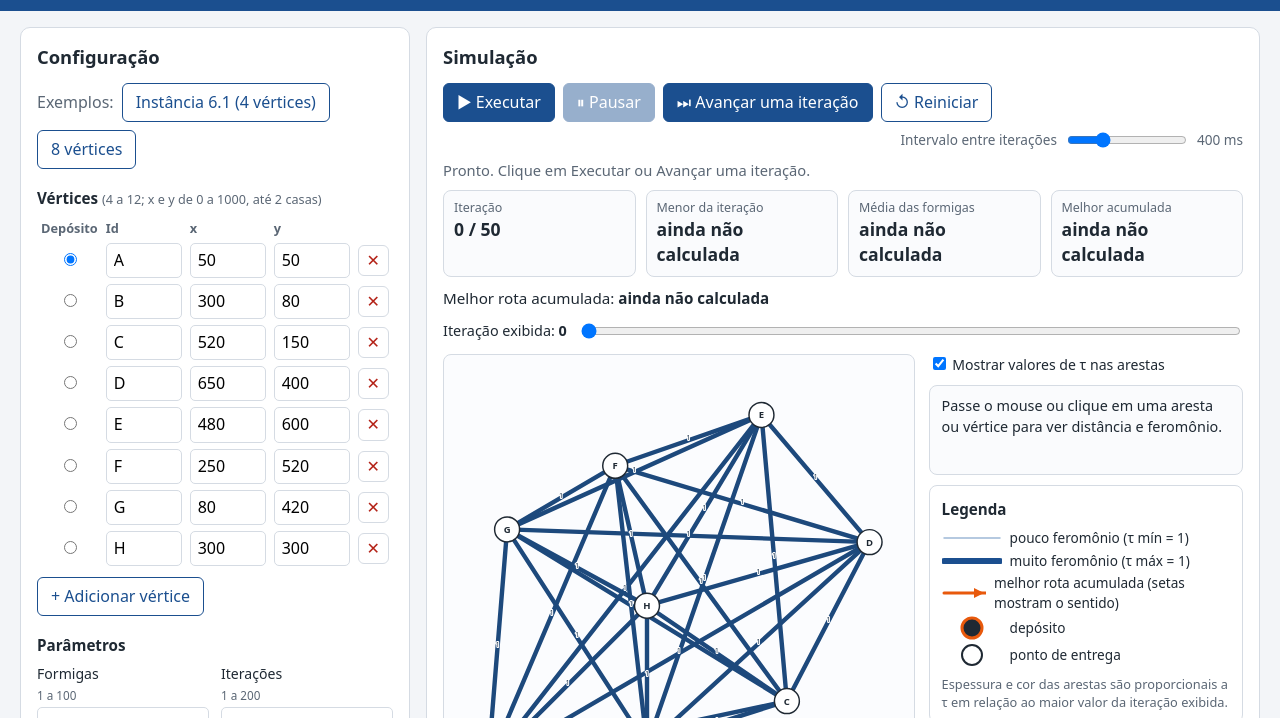
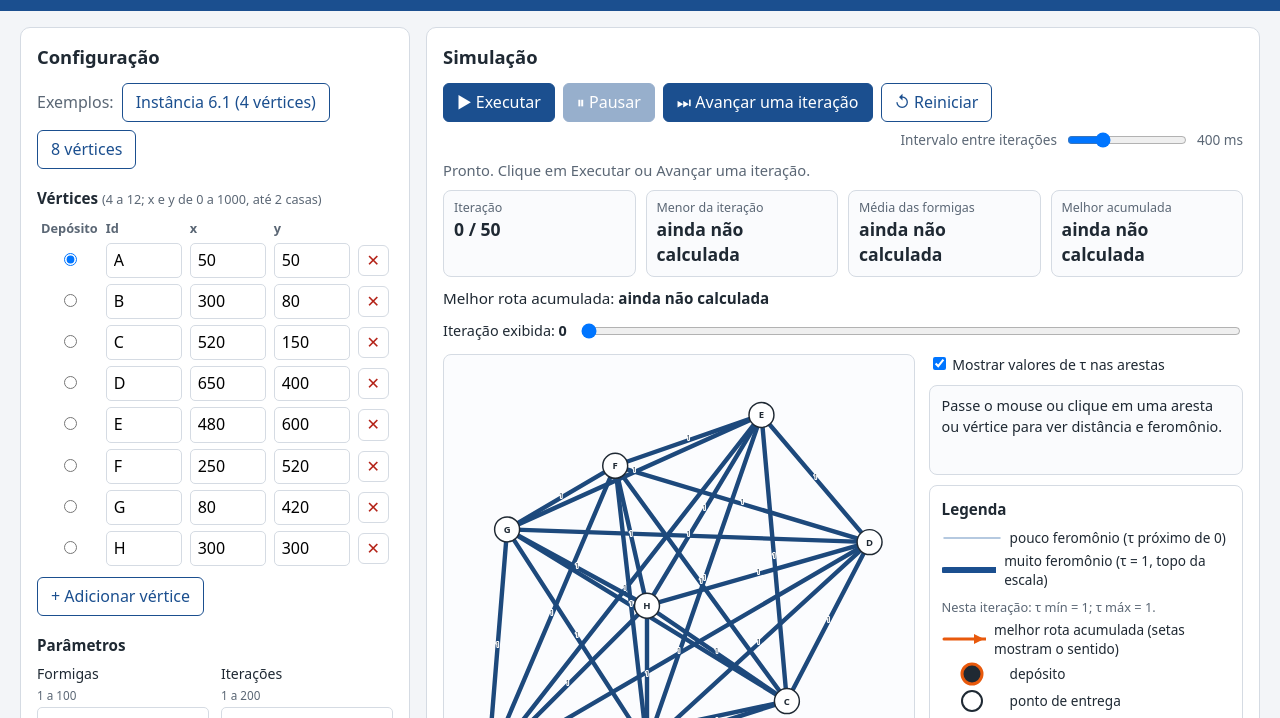
Before and after one commit to Volc4/Ativade-Pratica-IA-Formigas, a plain HTML site: page index.html in a window 1280 px wide. Shown: the part 77-795 px from the top of the page. Drawn offline with Linux system fonts and the light colour scheme.

Commit message:
Escala do feromônio nunca sugere aumento após redução
A espessura e a cor das arestas passam a ser relativas ao maior τ já
alcançado até a iteração exibida (topo que nunca diminui). Antes eram
relativas ao máximo da iteração, e uma aresta que perdeu feromônio podia
parecer mais grossa quando o máximo caía. Legenda, aviso de escala,
README e NOTAS atualizados.

```diff
--- a/app.js
+++ b/app.js
@@ -416,7 +416,12 @@
       if (v < min) min = v;
       if (v > max) max = v;
     }
-    return { tau, min, max, n };
+    // Topo da escala visual: o maior τ já alcançado até a iteração exibida.
+    // Como ele nunca diminui, uma aresta que perdeu feromônio nunca fica mais
+    // grossa nem mais escura (a representação não sugere aumento após redução).
+    let escala = eng.config.tau0;
+    for (let k = 0; k < state.view; k += 1) escala = Math.max(escala, eng.history[k].pheromone.max);
+    return { tau, min, max, escala, n };
   }
 
   /** Melhor rota acumulada até a iteração exibida (troca só se estritamente menor). */
@@ -485,21 +490,22 @@
     const offY = (H - esc * (maxY - minY)) / 2;
     const pos = vs.map((v) => ({ x: offX + (v.x - minX) * esc, y: H - offY - (v.y - minY) * esc }));
 
-    const { tau, min, max, n } = feromonioExibido();
+    const { tau, min, max, escala, n } = feromonioExibido();
 
     // Aviso de mudança de escala visual
     const aviso = $('aviso-escala');
     const anterior = state.lastScale;
-    state.lastScale = { min, max };
-    const mudou = anterior && (Math.abs(anterior.max - max) > 1e-9 * Math.max(1, anterior.max) || Math.abs(anterior.min - min) > 1e-9 * Math.max(1, anterior.min));
+    state.lastScale = escala;
+    const mudou = anterior !== null && Math.abs(anterior - escala) > 1e-9 * Math.max(1, anterior);
     if (mudou) {
-      aviso.textContent = `A escala visual mudou: espessura e cor agora são relativas a τ entre ${fmt(min)} e ${fmt(max)} (antes: ${fmt(anterior.min)} a ${fmt(anterior.max)}).`;
+      aviso.textContent = `A escala visual mudou: a espessura máxima agora corresponde a τ = ${fmt(escala)} (antes: τ = ${fmt(anterior)}). Arestas com o mesmo τ aparecem mais finas que antes; compare pelos valores numéricos.`;
       aviso.hidden = false;
     } else {
       aviso.hidden = true;
     }
     $('lg-min').textContent = fmt(min);
     $('lg-max').textContent = fmt(max);
+    $('lg-escala').textContent = fmt(escala);
 
     // Arestas
     const gArestas = el('g');
@@ -509,7 +515,7 @@
     for (let i = 0; i < n; i += 1) {
       for (let j = i + 1; j < n; j += 1) {
         const t = tau.get(i * n + j);
-        const prop = max > 0 ? t / max : 0;
+        const prop = escala > 0 ? Math.min(1, t / escala) : 0;
         const largura = 0.8 + 5.2 * prop;
         const luz = 78 - 48 * prop;
         gArestas.appendChild(el('line', {
--- a/index.html
+++ b/index.html
@@ -102,14 +102,15 @@
           <div class="legenda" aria-label="Legenda">
             <h3>Legenda</h3>
             <div class="leg-item"><svg width="60" height="14"><line x1="2" y1="7" x2="58" y2="7" stroke="#9db8d6" stroke-width="1.5" stroke-linecap="round"/></svg>
-              <span>pouco feromônio (τ mín = <span id="lg-min">–</span>)</span></div>
+              <span>pouco feromônio (τ próximo de 0)</span></div>
             <div class="leg-item"><svg width="60" height="14"><line x1="2" y1="7" x2="58" y2="7" stroke="#1b4f8f" stroke-width="6" stroke-linecap="round"/></svg>
-              <span>muito feromônio (τ máx = <span id="lg-max">–</span>)</span></div>
+              <span>muito feromônio (τ = <span id="lg-escala">–</span>, topo da escala)</span></div>
+            <p class="nota">Nesta iteração: τ mín = <span id="lg-min">–</span>; τ máx = <span id="lg-max">–</span>.</p>
             <div class="leg-item"><svg width="60" height="14"><line x1="2" y1="7" x2="58" y2="7" stroke="#e8590c" stroke-width="3" stroke-linecap="round"/><polygon points="32,2 42,7 32,12" fill="#e8590c"/></svg>
               melhor rota acumulada (setas mostram o sentido)</div>
             <div class="leg-item"><svg width="60" height="24"><circle cx="30" cy="12" r="10" fill="#1f2933" stroke="#e8590c" stroke-width="3"/></svg> depósito</div>
             <div class="leg-item"><svg width="60" height="24"><circle cx="30" cy="12" r="10" fill="#fff" stroke="#1f2933" stroke-width="2"/></svg> ponto de entrega</div>
-            <p class="nota">Espessura e cor das arestas são proporcionais a τ em relação ao maior valor da iteração exibida.</p>
+            <p class="nota">Espessura e cor das arestas são proporcionais a τ, em relação ao maior τ já alcançado até a iteração exibida. Esse topo nunca diminui, então uma aresta que perdeu feromônio nunca aparece mais grossa.</p>
           </div>
         </div>
       </div>
```
Also changed, not shown: 2 other files.
